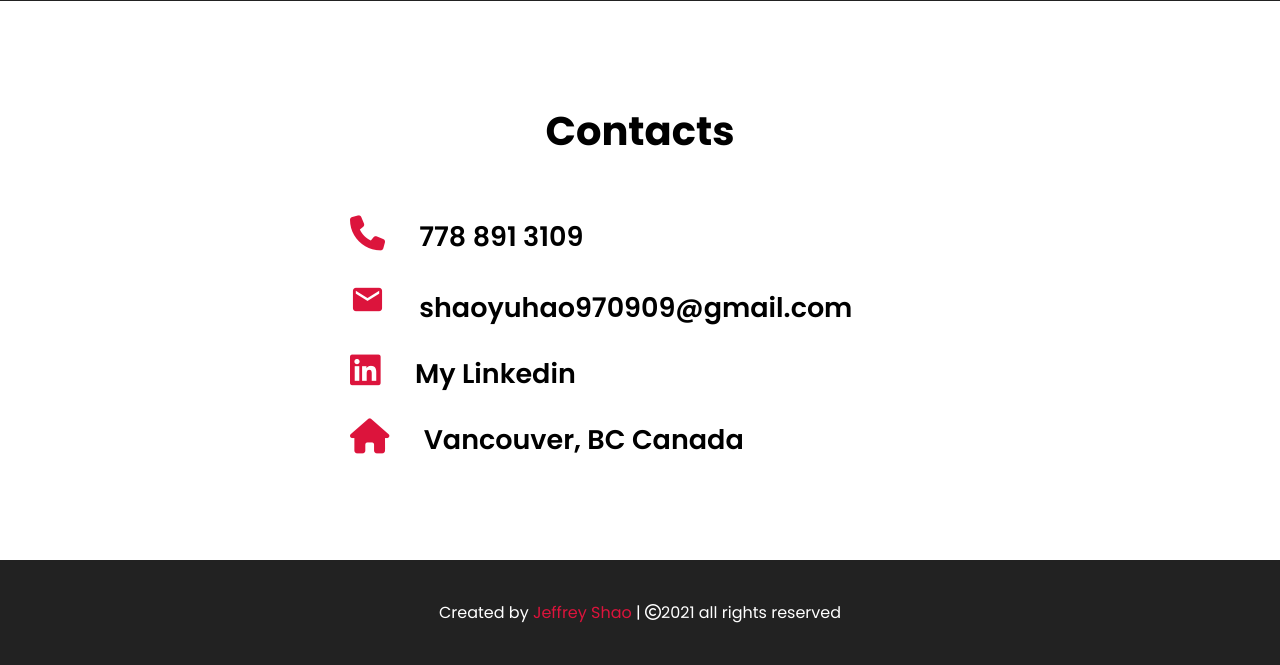
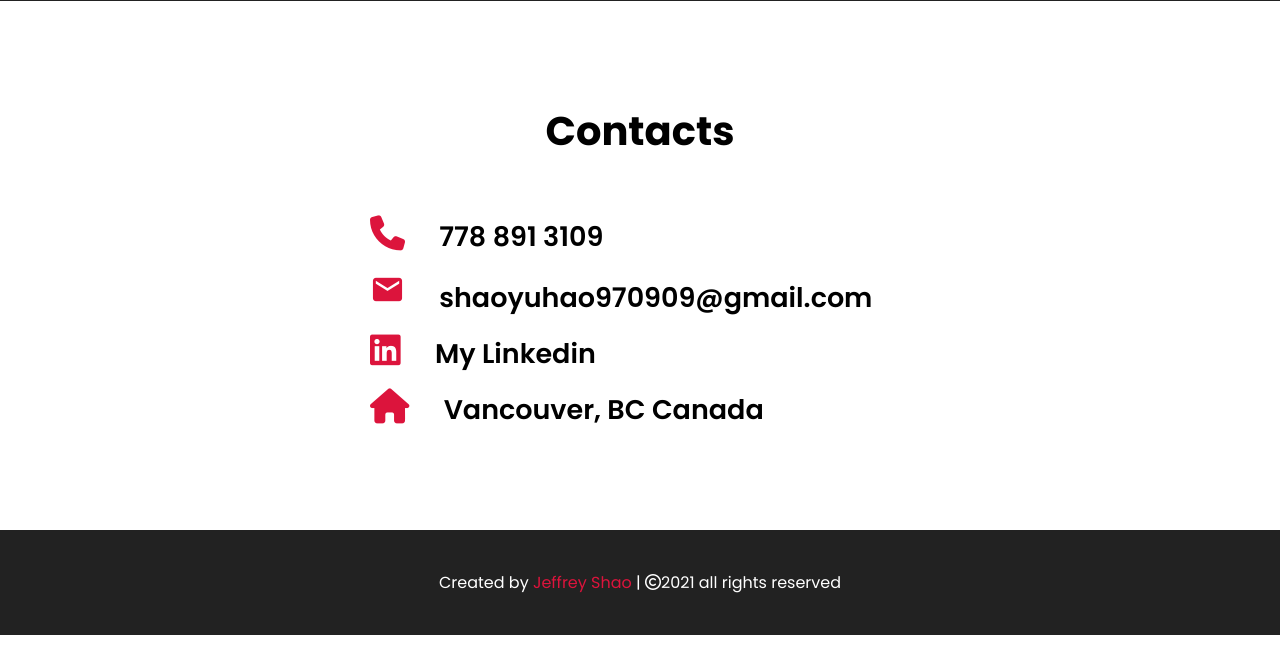
Before and after one commit to 97-Jeffrey/my-website, a PHP site: page / in a window 1280 px wide. Shown: the part 4977-5642 px from the top of the page. After the commit the page ends 5612 px from the top, so only its background shows below. Run offline with PHP 8.4, Linux system fonts and the light colour scheme; some libraries are stand-ins or nearby versions.

Commit message:
responsive design for contact section

```diff
--- a/style.css
+++ b/style.css
@@ -384,8 +384,9 @@ footer {
 
 .contact .contact-info div {
   margin-top: 10px;
-  margin-left: 250px;
-  width: 600px;
+  /* margin-left: 250px; */
+  margin: auto;
+  width: 50%;
 }
 .contact .contact-info div i {
   font-size: 35px;
@@ -416,9 +417,20 @@ footer {
 footer .name {
   color: crimson;
 }
+
+@media (max-width: 1204px) {
+  .contact .contact-info div a {
+    font-size: 20px;
+  }
+}
 @media (max-width: 1104px) {
   .home .max-width {
     margin-left: 0;
+  }
+  .skill-content {
+    margin: auto;
+    width: 50%;
+  }
 }
 @media (max-width: 1002px) {
   .education .max-width .education-container {
@@ -430,11 +442,14 @@ footer .name {
     margin-bottom: 40px;
   }
 }
-}
 @media (max-width: 991px) {
   .max-width {
     padding: 0 50px;
   }
+}
+@media (max-width: 946px) {
+}
+@media (max-width: 943px) {
 }
 
 @media (max-width: 907px) {
```
Lines whose indentation alone changed are shown as unchanged.
